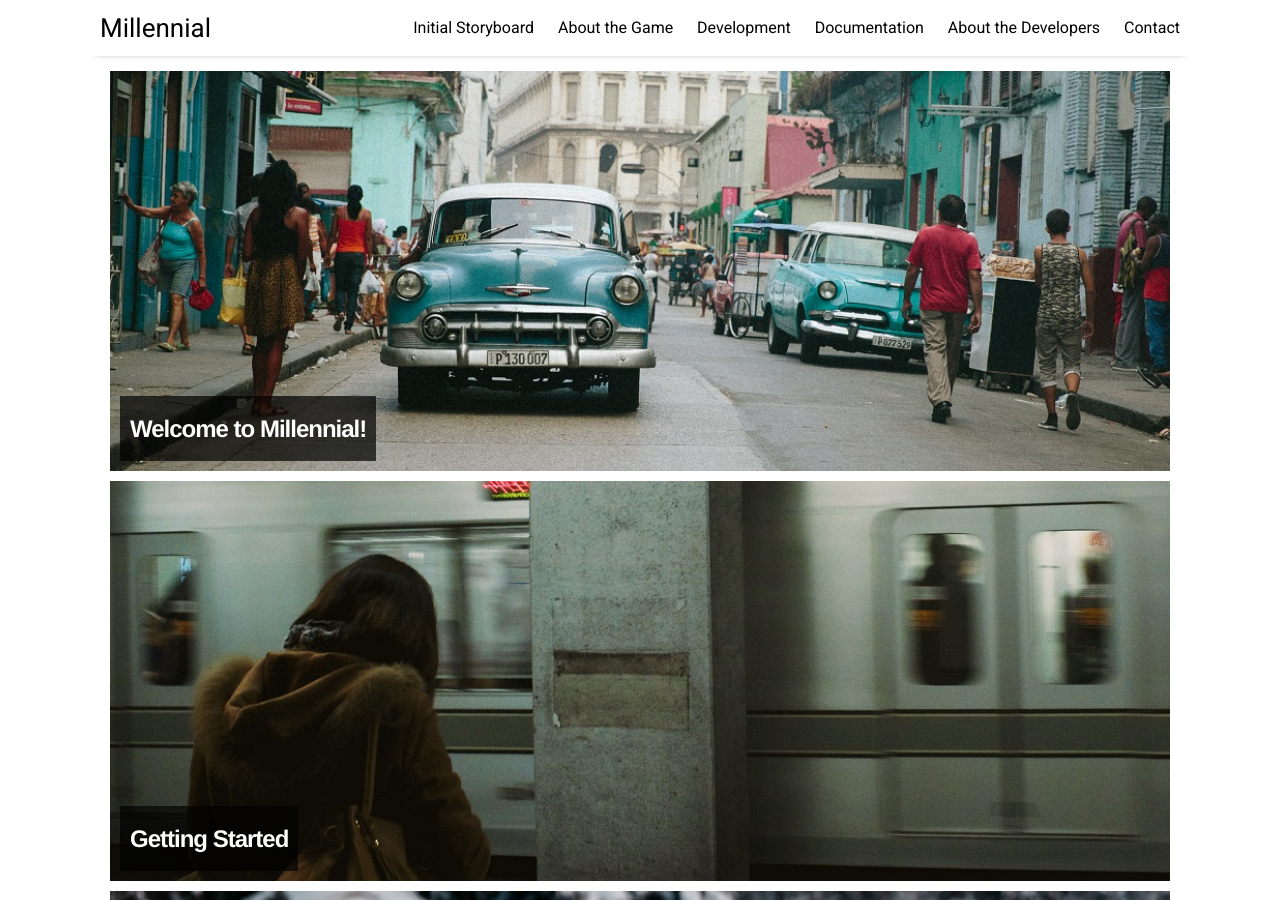
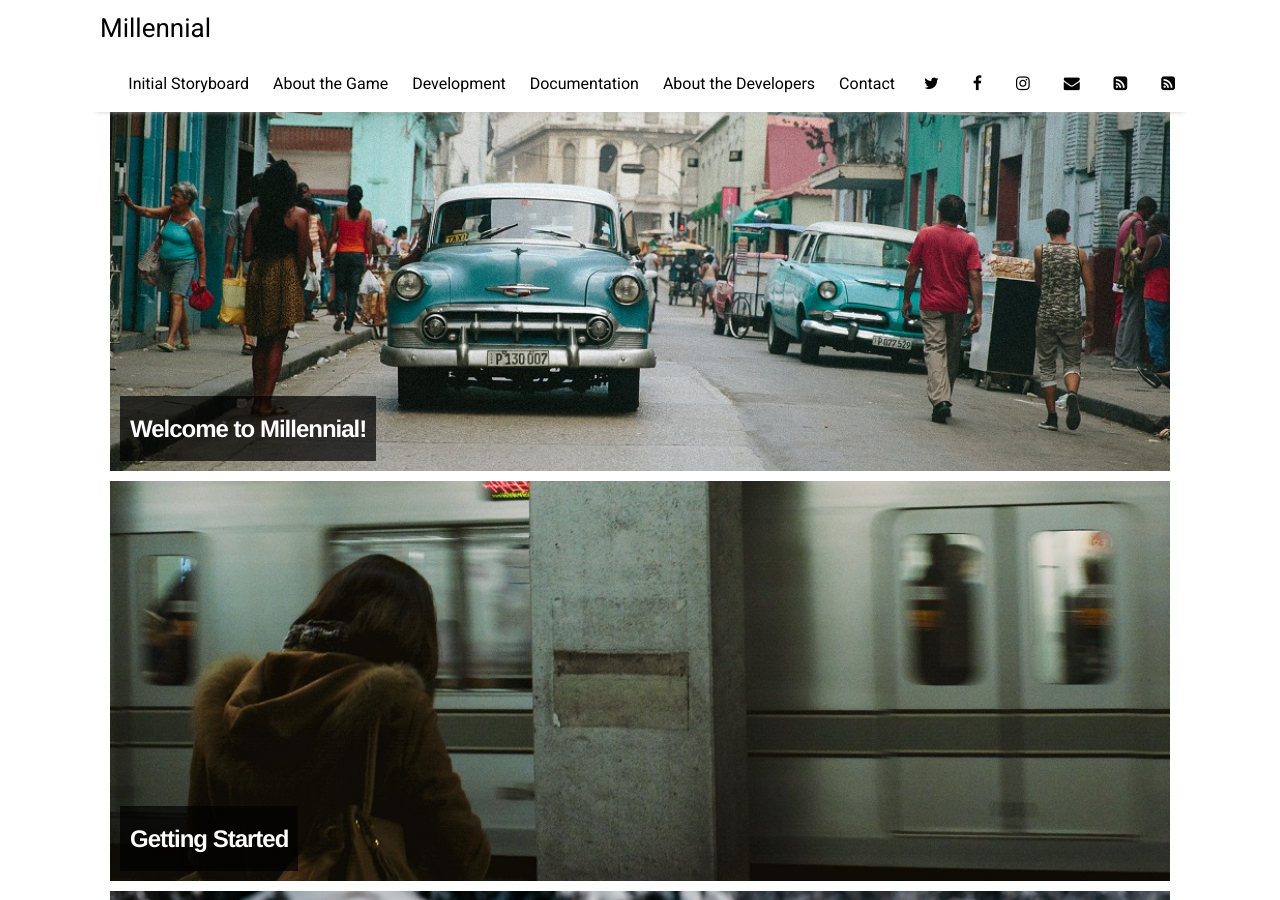
Before and after one commit to milada-game-production/life-of-a-penny.github.io, a Jekyll site: the page built from index.html, in a window 1280 px wide and 900 px high. Built offline with Jekyll 4.4.1, drawn with Linux system fonts in a browser that asks for light colours; nearby versions of some CDN libraries; the list of posts is cut into pages by our own code.

Commit message:
Update settings.yml

```diff
--- a/_data/settings.yml
+++ b/_data/settings.yml
@@ -14,14 +14,14 @@ menu:
 - {name: 'About the Developers',  url: 'about'}
 - {name: 'Contact',               url: 'contact'}
 
-# Available social icons are powered by Font Awesome, so you can use any icon that they offer
-# social:
-# - {icon: 'twitter', link:    'https://twitter.com/paululele'}
-# - {icon: 'facebook', link:   'https://www.facebook.com/paululele'}
-# - {icon: 'instagram', link:  'https://instagram.com/paululele'}
-# - {icon: 'envelope', link:   'mailto:hello@paulle.ca'}
-# - {icon: 'rss-square', link: 'feed.xml'}
-# - {icon: 'rss-square', link: 'rss-feed.xml'}
+#Available social icons are powered by Font Awesome, so you can use any icon that they offer
+social:
+- {icon: 'twitter', link:    'https://twitter.com/paululele'}
+- {icon: 'facebook', link:   'https://www.facebook.com/paululele'}
+- {icon: 'instagram', link:  'https://instagram.com/paululele'}
+- {icon: 'envelope', link:   'mailto:hello@paulle.ca'}
+- {icon: 'rss-square', link: 'feed.xml'}
+- {icon: 'rss-square', link: 'rss-feed.xml'}
 
 # Customize site text
 pagination:
```
